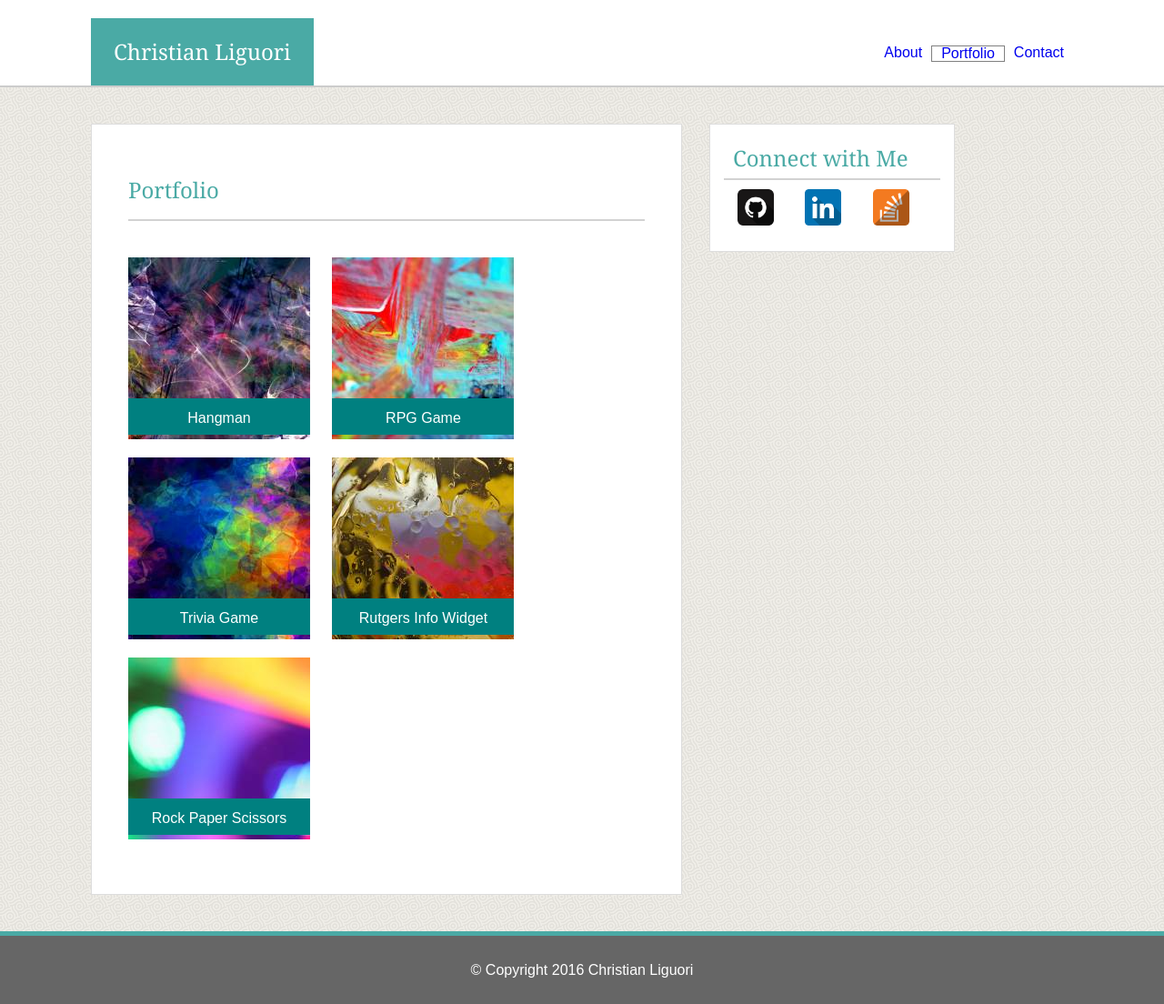
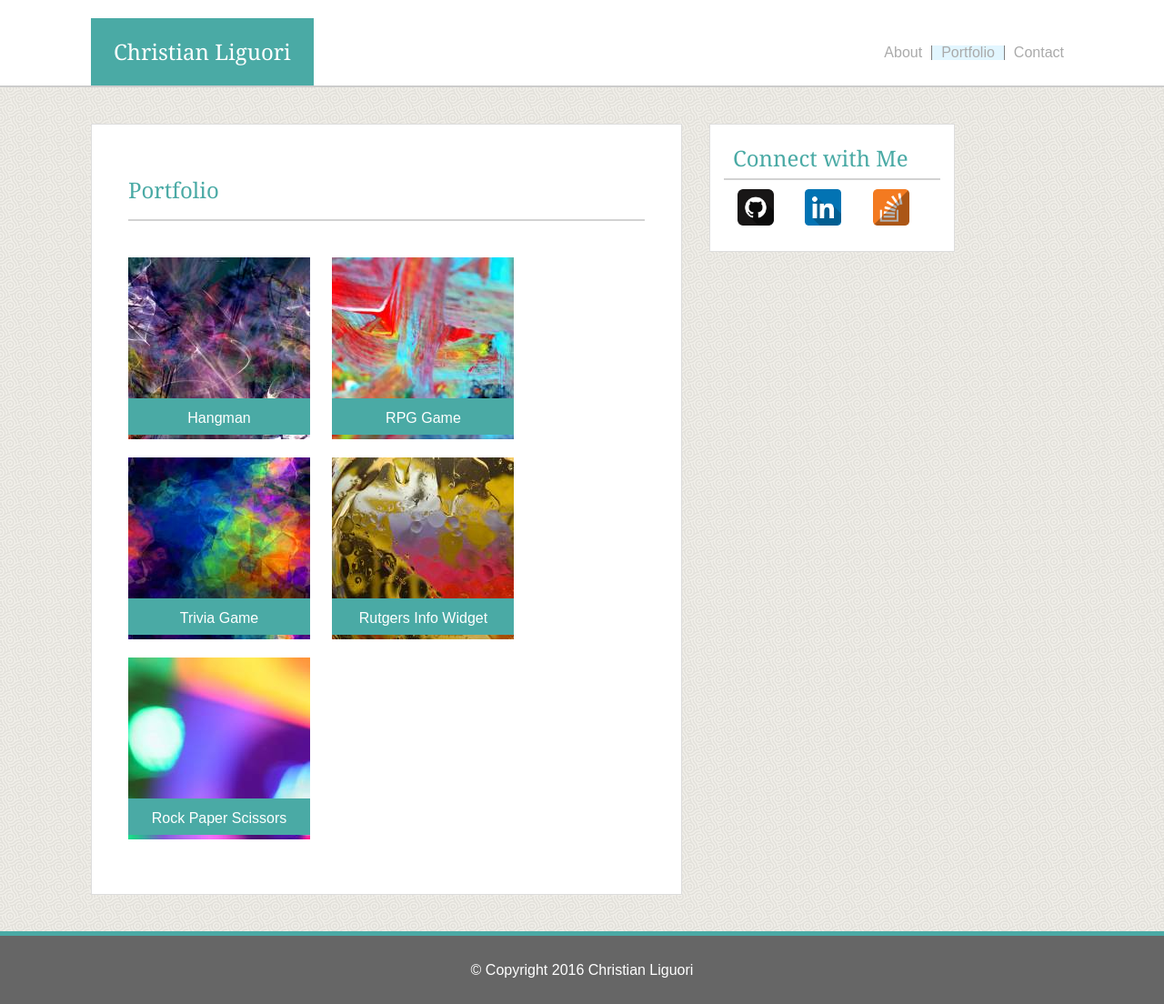
Before and after one commit to cl2112/Basic-Portfolio, a PHP site: page /portfolio.html in a window 1280 px wide. Shown: the whole page at 91% size. Run offline with PHP 8.4, Linux system fonts and the light colour scheme.

Commit message:
changed the active and hovered links in the header

```diff
--- a/assets/css/style.css
+++ b/assets/css/style.css
@@ -57,16 +57,16 @@ header li a {
 	padding: 0 10px;
 	text-align: center;
 	text-decoration: none;
+	color: #aaa;
 }
 header li a:hover {
-	border-top: 1px solid teal;
-	border-bottom: 1px solid teal;
+	border-bottom: 1px dashed #4aaaa5;
 }
 header li a:visited {
 	color: #aaa
 }
-header li.active {
-	border: 1px solid grey;
+header a.active {
+	background-color: rgb(226,246,255);
 }
 footer {
 	clear: both;
@@ -130,7 +130,7 @@ footer {
 }
 .portfolioContainer p {
 	text-align: center;
-	background-color: teal;
+	background-color: #4aaaa5;
 	color: white;
 	margin-top: 155px;
 	height: 20px;
--- a/contact.html
+++ b/contact.html
@@ -19,7 +19,7 @@
 
 				<li><a href="index.html">About</a></li>
 				<li id="portLink"><a href="portfolio.html">Portfolio</a></li>
-				<li class="active"><a href="contact.html">Contact</a></li>
+				<li><a href="contact.html" class="active">Contact</a></li>
 
 			</ul>
 
--- a/index.html
+++ b/index.html
@@ -17,7 +17,7 @@
 
 			<ul>
 
-				<li class="active"><a href="index.html">About</a></li>
+				<li><a href="index.html" class="active">About</a></li>
 				<li id="portLink"><a href="portfolio.html">Portfolio</a></li>
 				<li><a href="contact.html">Contact</a></li>
 
--- a/portfolio.html
+++ b/portfolio.html
@@ -18,7 +18,7 @@
 			<ul>
 
 				<li><a href="index.html">About</a></li>
-				<li class="active" id="portLink"><a href="portfolio.html">Portfolio</a></li>
+				<li id="portLink"><a href="portfolio.html" class="active">Portfolio</a></li>
 				<li><a href="contact.html">Contact</a></li>
 
 			</ul>
```
